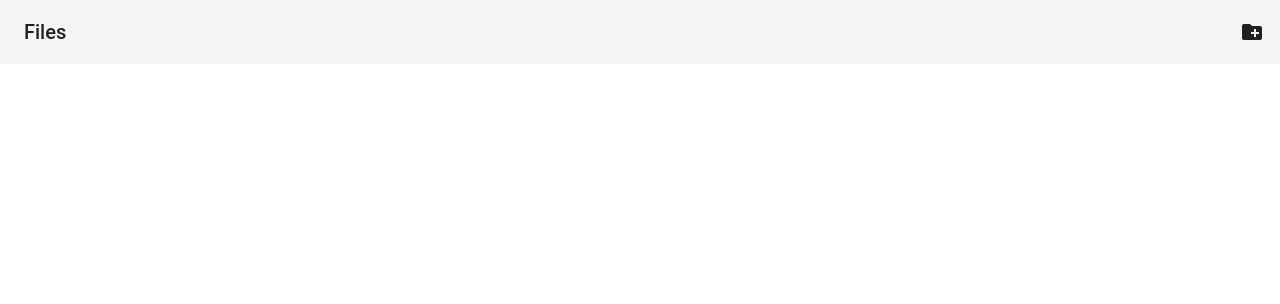
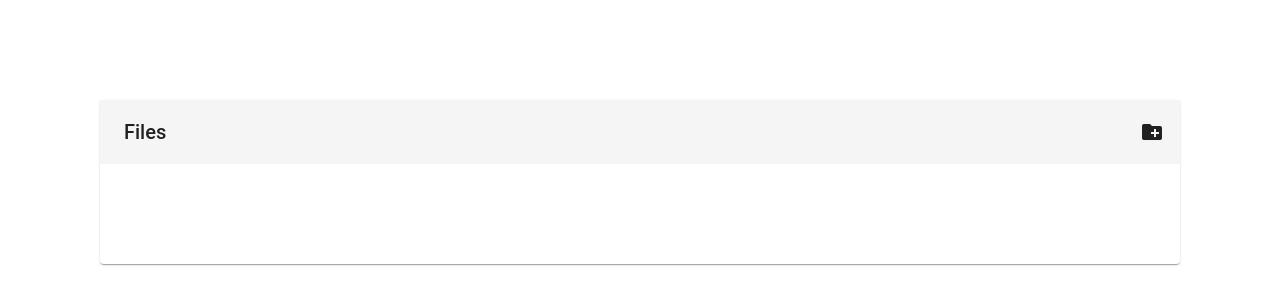
Before and after one commit to phedrakeson/file-explorer, an Angular app: page / in a window 1280 px wide. Shown: the top 304 px of the page. Built offline with nearby package versions, Linux system fonts and the light colour scheme.

Commit message:
fix: resolve conflicting types

```diff
--- a/package.json
+++ b/package.json
@@ -32,6 +32,7 @@
     "@angular/compiler-cli": "~11.1.2",
     "@types/jasmine": "~3.6.0",
     "@types/node": "^12.11.1",
+    "@types/uuid": "^8.3.0",
     "codelyzer": "^6.0.0",
     "jasmine-core": "~3.6.0",
     "jasmine-spec-reporter": "~5.0.0",
--- a/src/app/app.component.html
+++ b/src/app/app.component.html
@@ -1 +1,16 @@
-<app-file-explorer></app-file-explorer>
+<div style="padding: 100px; height: 100%; box-sizing: border-box;">
+  <mat-card style="height: 100%; box-sizing: border-box; padding:0">
+    <app-file-explorer
+      [fileElements]="fileElements | async"
+      [path]="currentPath"
+      [canNavigateUp]="canNavigateUp"
+      (folderAdded)="addFolder($event)"
+      (elementRemoved)="removeElement($event)"
+      (navigatedDown)="navigateToFolder($event)"
+      (navigatedUp)="navigateUp()"
+      (elementRenamed)="renameElement($event)"
+      (elementMoved)="moveElement($event)"
+    >
+    </app-file-explorer>
+  </mat-card>
+</div>
--- a/src/app/app.component.ts
+++ b/src/app/app.component.ts
@@ -1,4 +1,7 @@
 import { Component } from '@angular/core';
+import { Observable } from 'rxjs';
+import { FileElement } from './file-explorer/model/file-element';
+import { FileService } from './service/file.service';
 
 @Component({
   selector: 'app-root',
@@ -6,5 +9,68 @@ import { Component } from '@angular/core';
   styleUrls: ['./app.component.css']
 })
 export class AppComponent {
-  title = 'file-explorer';
+
+  constructor(public fileService: FileService ) {  }
+  fileElements!: Observable<any>;
+  currentRoot: any = {} as FileElement;
+  currentPath: string = '';
+  canNavigateUp: any = false;
+
+  addFolder(folder: { name: string }) {
+    this.fileService.add({ isFolder: true, name: folder.name, parent: this.currentRoot ? this.currentRoot.id : 'root' });
+    this.updateFileElementQuery();
+  }
+
+  removeElement(element: FileElement) {
+    this.fileService.delete(element.id);
+    this.updateFileElementQuery();
+  }
+
+  moveElement(event: { element: any; moveTo: any }) {
+    this.fileService.update(event.element.id, { parent: event.moveTo.id });
+    this.updateFileElementQuery();
+  }
+
+  renameElement(element: any) {
+    this.fileService.update(element.id, { name: element.name });
+    this.updateFileElementQuery();
+  }
+
+  updateFileElementQuery() {
+    this.fileElements = this.fileService.queryInFolder(this.currentRoot ? this.currentRoot.id : 'root');
+  }
+
+  navigateUp() {
+    if (this.currentRoot && this.currentRoot.parent === 'root') {
+      this.currentRoot = null;
+      this.canNavigateUp = false;
+      this.updateFileElementQuery();
+    } else {
+      this.currentRoot = this.fileService.get(this.currentRoot.parent);
+      this.updateFileElementQuery();
+    }
+    this.currentPath = this.popFromPath(this.currentPath);
+  }
+
+  navigateToFolder(element: FileElement) {
+    this.currentRoot = element;
+    this.updateFileElementQuery();
+    this.currentPath = this.pushToPath(this.currentPath, element.name);
+    this.canNavigateUp = true;
+  }
+
+  pushToPath(path: string, folderName: string) {
+    let p = path ? path : '';
+    p += `${folderName}/`;
+    return p;
+  }
+
+  popFromPath(path: string) {
+    let p = path ? path : '';
+    let split = p.split('/');
+    split.splice(split.length - 2, 1);
+    p = split.join('/');
+    return p;
+  }
+
 }
--- a/src/app/file-explorer/model/file-element.ts
+++ b/src/app/file-explorer/model/file-element.ts
@@ -1,5 +1,6 @@
 export class FileElement {
-  id?: string = ''
+  id?: any = ''
   isFolder: boolean = true
-  name: string = ''
+  name: string  = ''
+  parent: any = '';
 }
--- /dev/null
+++ b/src/app/service/file.service.ts
@@ -0,0 +1,61 @@
+import { Injectable } from '@angular/core'
+
+import { v4 } from 'uuid'
+import { FileElement } from '../file-explorer/model/file-element'
+import { BehaviorSubject } from 'rxjs'
+import { Observable } from 'rxjs'
+
+export interface IFileService {
+  add(fileElement: FileElement): any;
+  delete(id: string): any;
+  update(id: string, update: Partial<FileElement>): any;
+  queryInFolder(folderId: string): Observable<FileElement[]>
+  get(id: string): FileElement | undefined
+}
+
+@Injectable()
+export class FileService implements IFileService {
+  private map = new Map<string, any>()
+
+  constructor() {}
+
+  add(fileElement: FileElement) {
+    fileElement.id = v4()
+    this.map.set(fileElement.id, this.clone(fileElement))
+    return fileElement
+  }
+
+  delete(id: any) {
+    this.map.delete(id)
+  }
+
+  update(id: string, update: Partial<any>): void {
+    let element = this.map.get(id)
+    element = Object.assign(element, update)
+    this.map.set(element.id, element)
+  }
+
+  private querySubject: BehaviorSubject<FileElement[]> | undefined;
+  queryInFolder(folderId: string | undefined) {
+    const result: FileElement[] = []
+    this.map.forEach(element => {
+      if (element.parent === folderId) {
+        result.push(this.clone(element))
+      }
+    })
+    if (!this.querySubject) {
+      this.querySubject = new BehaviorSubject(result)
+    } else {
+      this.querySubject.next(result)
+    }
+    return this.querySubject.asObservable()
+  }
+
+  get(id: string) {
+    return this.map.get(id)
+  }
+
+  clone(element: FileElement) {
+    return JSON.parse(JSON.stringify(element))
+  }
+}
```
Also changed, not shown: src/app/app.module.ts (+5 -2 lines), 2 other files (tests, documents, lock files or other folders).
